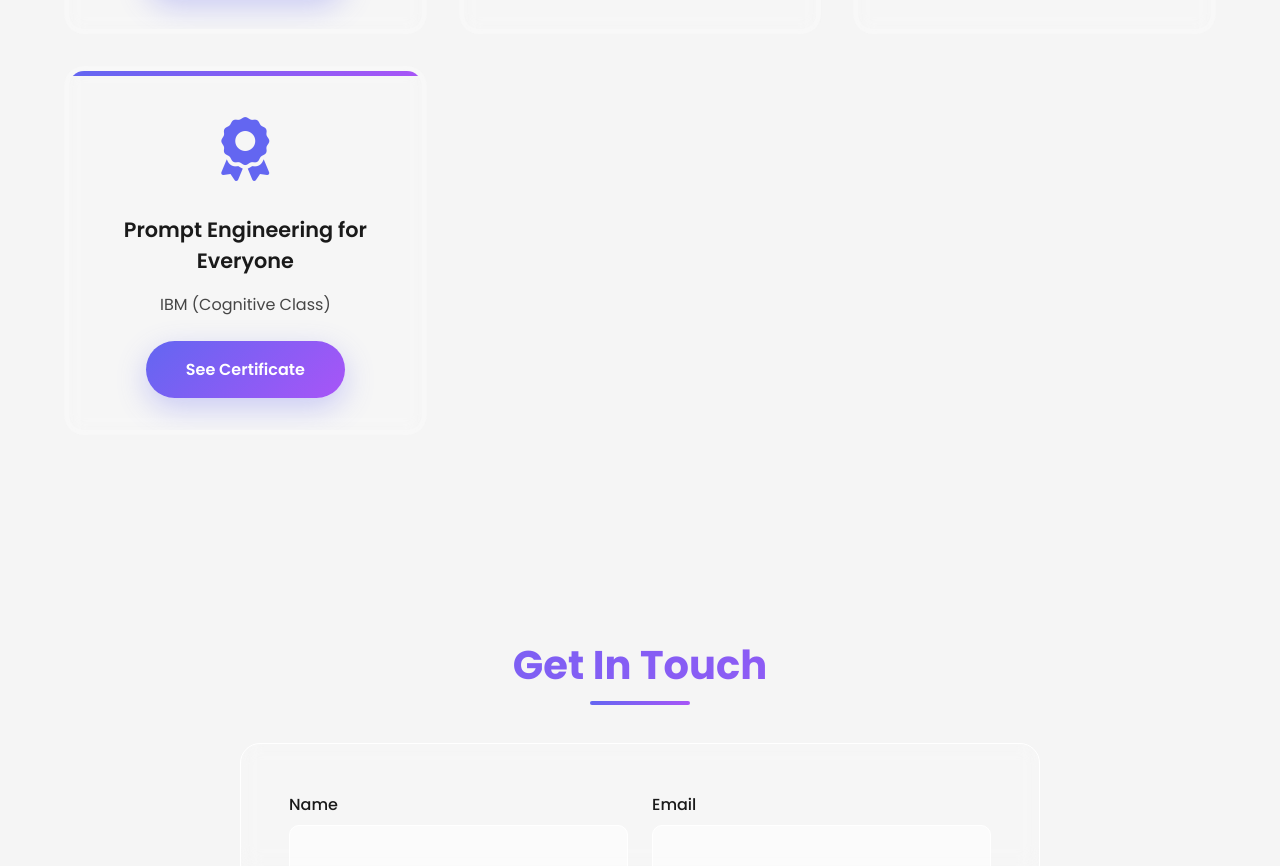
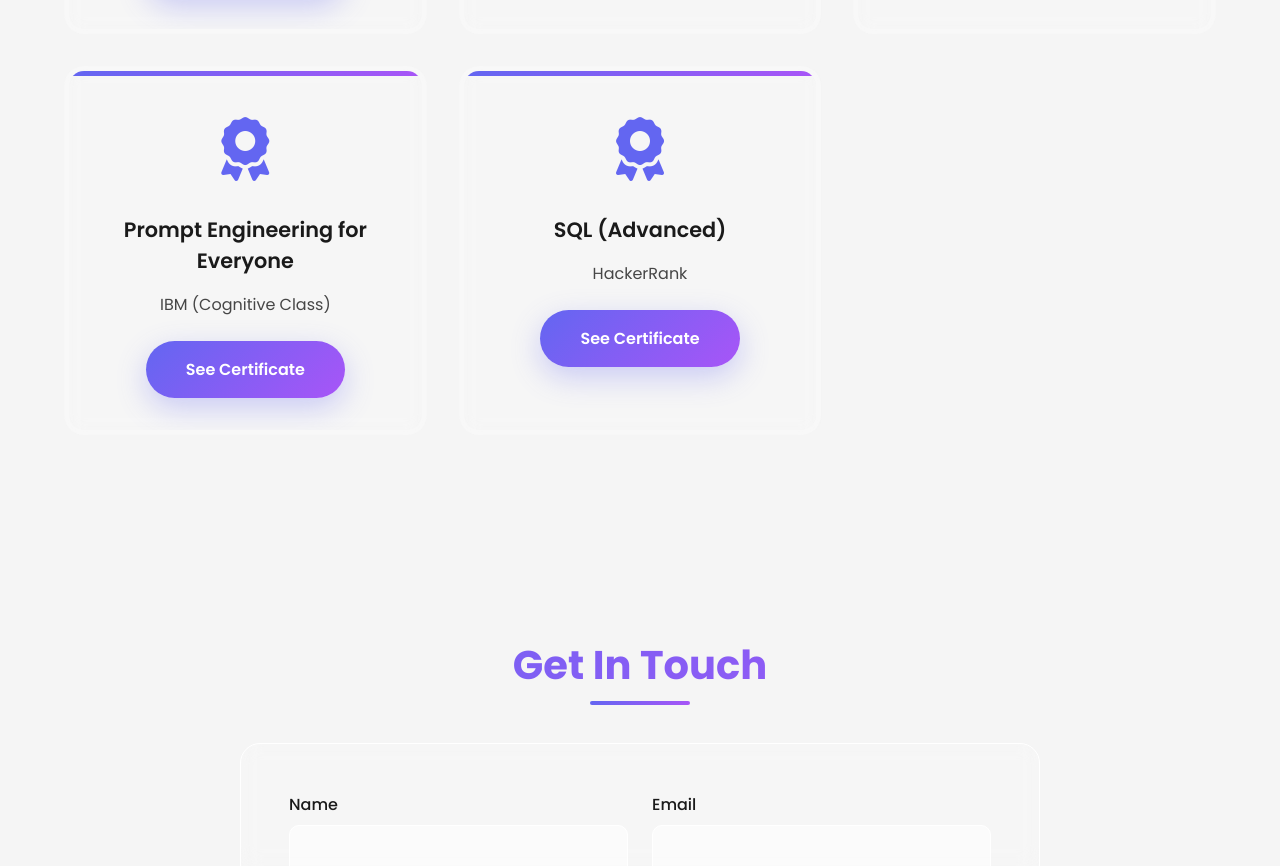
Before and after one commit to amankr421/aman-kumar-portfolio, a plain HTML site: page index.html in a window 1280 px wide. Shown: the part 5738-6604 px from the top of the page. Drawn offline with nearby package versions, Linux system fonts and the light colour scheme.

Commit message:
Add Certificate

```diff
--- a/index.html
+++ b/index.html
@@ -465,6 +465,14 @@
                 <p class="cert-issuer">IBM (Cognitive Class)</p>
                 <a href="https://drive.google.com/file/d/1UpTsdHy1gE40t7OrLQ7qIvncLrPN3BNS/view?usp=sharing" class="btn-primary" target="_blank">See Certificate</a>
             </div>
+            <div class="cert-card fade-in">
+                <div class="cert-icon">
+                    <i class="fas fa-award"></i>
+                </div>
+                <h3 class="cert-title">SQL (Advanced)</h3>
+                <p class="cert-issuer">HackerRank</p>
+                <a href="https://drive.google.com/file/d/1M0dQCv7ifb5N_bHYbQz9FMv_L_YnXrSi/view?usp=sharing" class="btn-primary" target="_blank">See Certificate</a>
+            </div>
         </div>
     </section>
 
```
